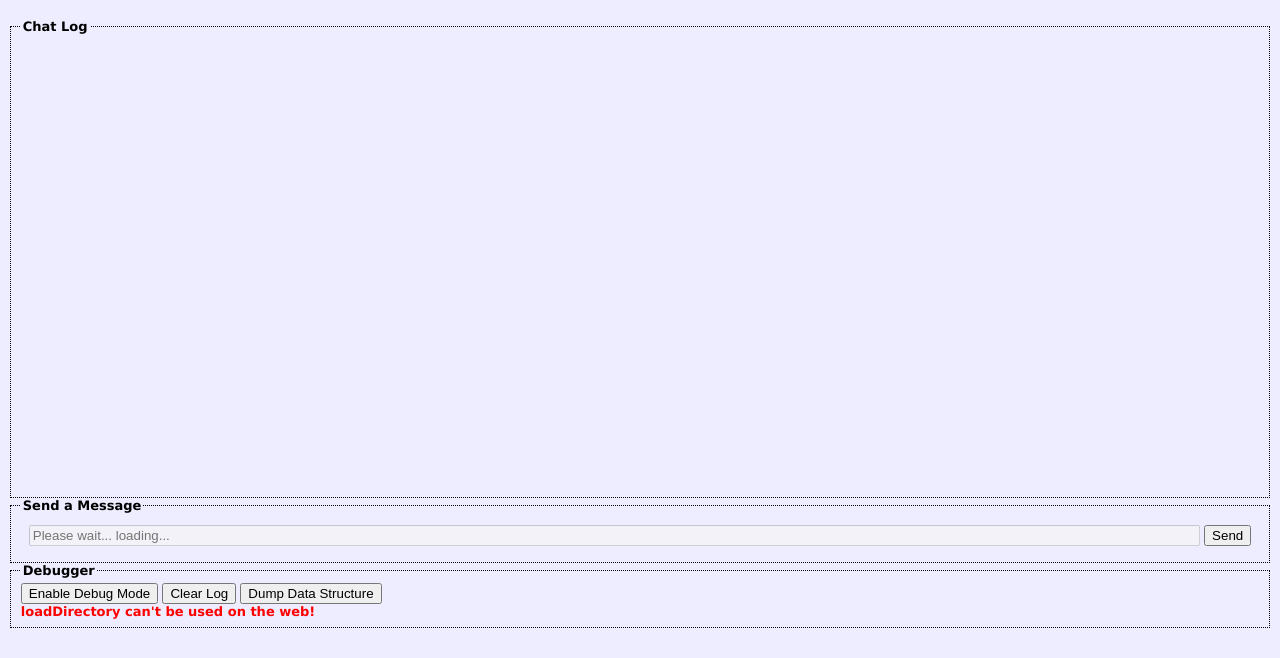
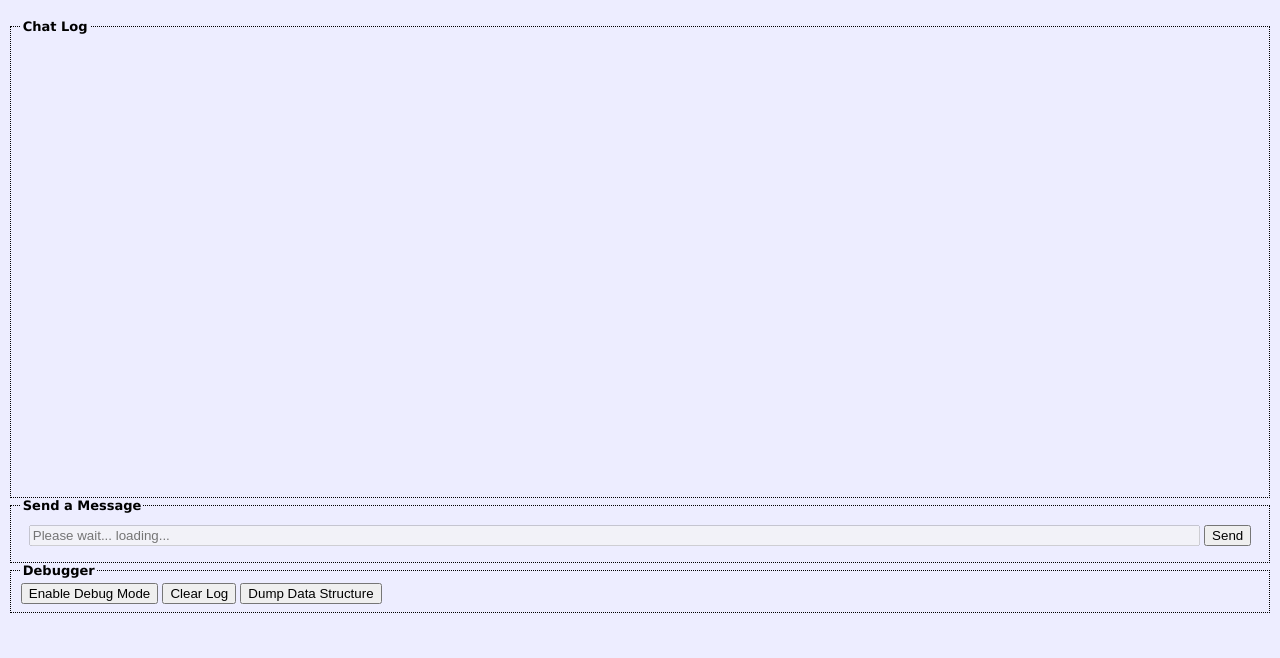
Before and after one commit to aichaos/rivescript-js, a website: page eg/chat.html in a window 1280 px wide. Shown: the part 62-720 px from the top of the page. Drawn offline with Linux system fonts and the light colour scheme; no server answers.

Commit message:
Comment out loadDirectory call

```diff
--- a/eg/chat.html
+++ b/eg/chat.html
@@ -61,7 +61,7 @@ var rs = new RiveScript({
 });
 
 // This won't work on the web!
-rs.loadDirectory("brain");
+//rs.loadDirectory("brain");
 
 // Load our files from the brain/ folder.
 rs.loadFile([
```
